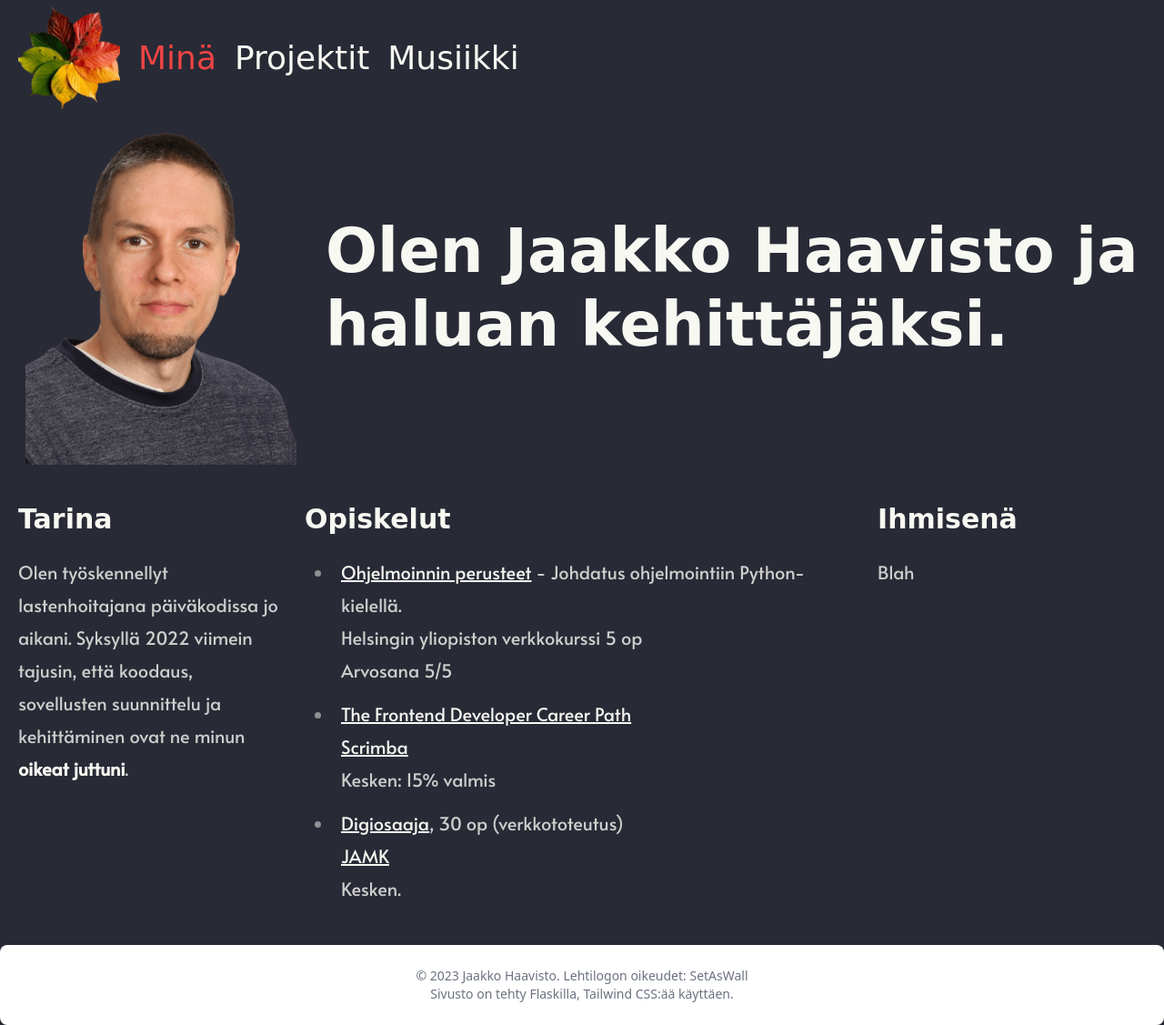
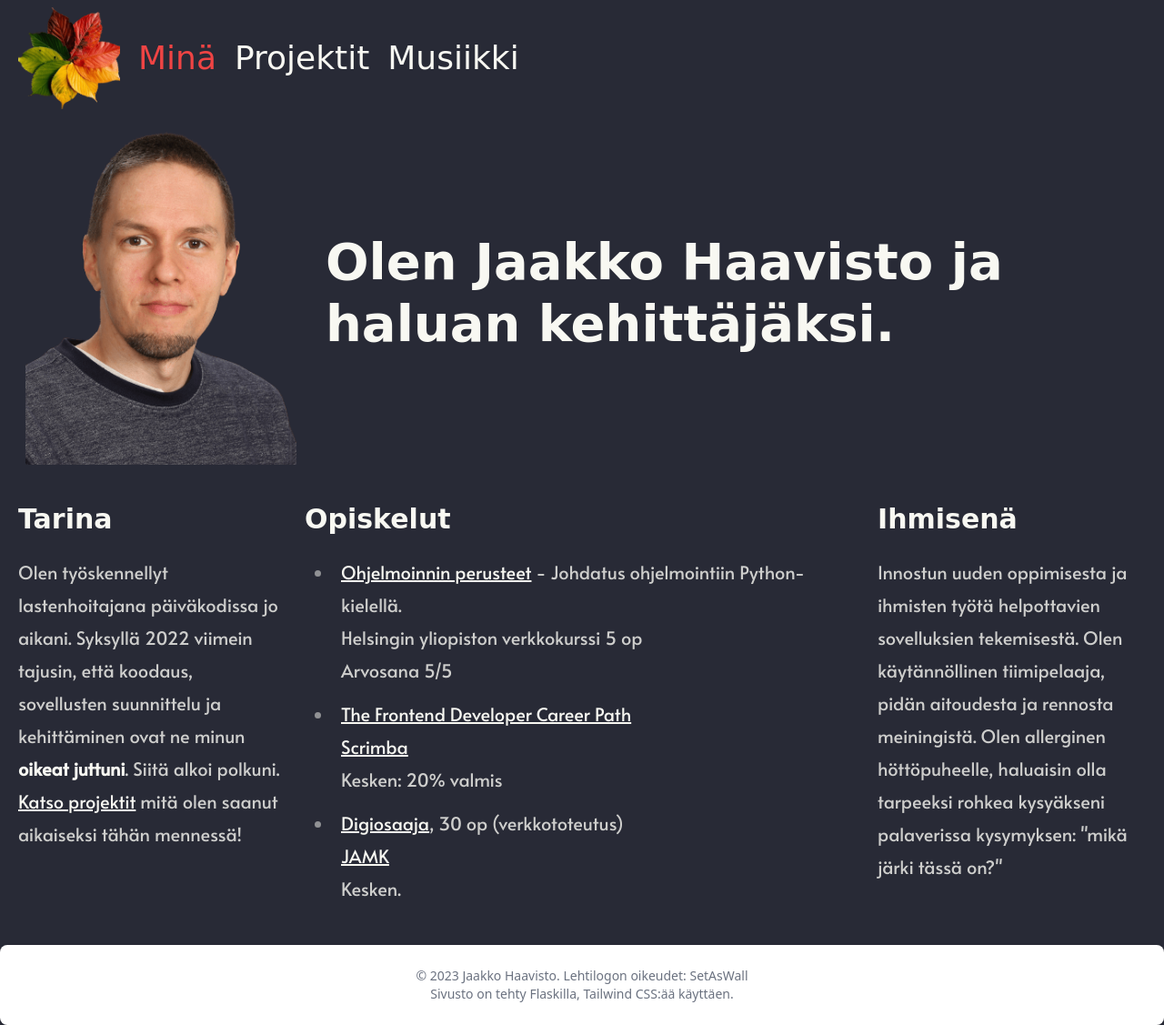
Before and after one commit to takutta/My-personal-portfolio-page, a Flask app: page / in a window 1280 px wide. Shown: the whole page at 91% size. Run offline with Flask 2, Linux system fonts and the light colour scheme; style sheets or scripts are compiled from the project's sources; parts of the project's set-up code (start-up, migrations or seed data) failed here and were passed over; some web fonts are replaced.

Commit message:
Etusivun tekstit valmiiksi

```diff
--- a/templates/etusivu.html
+++ b/templates/etusivu.html
@@ -5,7 +5,9 @@ content %}
     <div class="p-0 mx-2 md:basis-1/4">
       <img style="margin-top: 0" src="/static/images/omakuva_pieni.png" />
     </div>
-    <div class="mx-2 ml-2 text-sm sm:text-2xl justify-content md:basis-3/4">
+    <div
+      class="mx-2 ml-2 text-sm sm:text-2xl md:text-xl justify-content md:basis-3/4"
+    >
       <h1
         class="text-center font-otsikko md:text-left"
         style="line-height: 1.2em"
@@ -21,7 +23,9 @@ content %}
       <p>
         Olen työskennellyt lastenhoitajana päiväkodissa jo aikani. Syksyllä 2022
         viimein tajusin, että koodaus, sovellusten suunnittelu ja kehittäminen
-        ovat ne minun <strong>oikeat juttuni</strong>.
+        ovat ne minun <strong>oikeat juttuni</strong>. Siitä alkoi polkuni.
+        <a href="/projektit">Katso projektit</a> mitä olen saanut aikaiseksi
+        tähän mennessä!
       </p>
     </div>
     <div class="lg:col-span-2">
@@ -35,7 +39,7 @@ content %}
         <li>
           <a href="https://scrimba.com/learn/frontend"
             >The Frontend Developer Career Path</a
-          ><br /><a href="https://Scrimba.com">Scrimba</a><br />Kesken: 15%
+          ><br /><a href="https://Scrimba.com">Scrimba</a><br />Kesken: 20%
           valmis
         </li>
         <li>
@@ -49,7 +53,13 @@ content %}
     </div>
     <div class="">
       <h3 class="font-otsikko" style="margin-top: 0">Ihmisenä</h3>
-      <p>Blah</p>
+      <p>
+        Innostun uuden oppimisesta ja ihmisten työtä helpottavien sovelluksien
+        tekemisestä. Olen käytännöllinen tiimipelaaja, pidän aitoudesta ja
+        rennosta meiningistä. Olen allerginen höttöpuheelle, haluaisin olla
+        tarpeeksi rohkea kysyäkseni palaverissa kysymyksen: "mikä järki tässä
+        on?"
+      </p>
     </div>
   </div>
 </article>
--- a/templates/musiikki.html
+++ b/templates/musiikki.html
@@ -13,7 +13,7 @@ head %} {{ super() }}
     <div class="sm:basis-1/2">
       <div class="mr-2"><h1 class="font-otsikko">Musiikki</h1>
 
-      <p>Olen soitellut kitaraa ja tehnyt musiikkia reilut parikymmentä vuotta. Tyylini on monesti elektronista, hieman melankolista tunnelmointia retrosaundeilla höystettynä. Juuri nyt ei ole mitään projektia päällä kaiken ajan mennessä koodauksen parissa. Seuraavaksi eniten kiinnostaisi kollaboraatio laulajan kanssa. Jos sinulla on joku laulu, johon haluaisit itseni näköisen taustan, laitappa viestiä. Yhteystiedot löytyvät <a href="/">Minä</a>-sivulta.
+      <p>Olen soitellut kitaraa ja tehnyt musiikkia reilut parikymmentä vuotta. Tyylini on monesti elektronista, hieman melankolista tunnelmointia retrosaundeilla höystettynä. Juuri nyt ei ole mitään projektia päällä kaiken ajan mennessä koodauksen parissa. Seuraavaksi eniten kiinnostaisi kollaboraatio laulajan kanssa. Jos sinulla on joku laulu, johon haluaisit itseni näköisen taustan, laitappa viestiä!
       </p></div><h3 class="font-otsikko">Kuvia vuosien varrelta</h3>
       <div class="col-span-2 pswp-gallery my-gallery not-prose" id="my-gallery">
         <figure class="transition-all duration-300 filter hover:saturate-200">
--- a/templates/projektit.html
+++ b/templates/projektit.html
@@ -9,11 +9,11 @@
 </div>
 <div class="grid gap-4 md:gap-6 lg:gap-5 lg:grid-cols-2">
     {%for projekti in projektilista %}
-    <a href="{{'/projektit/' + projekti["konenimi"]}}" class="flex flex-col items-center transition-all duration-300 bg-white bg-gray-700 border border-gray-700 rounded-lg shadow-md md:flex-row md:max-w-4xl hover:saturate-150 hover:bg-gray-800 hover:border-gray-600">
+    <a href="{{'/projektit/' + projekti["konenimi"]}}" class="flex flex-col items-center transition-all duration-300 bg-white bg-gray-700 border border-gray-700 rounded-lg shadow-md md:flex-row md:max-w-4xl hover:saturate-200 hover:bg-gray-800 hover:border-gray-600">
         <img src="{{ url_for('static', filename='{}{}{}{}{}'.format('images/', projekti['konenimi'], '/', projekti['konenimi'], '.jpg')) }}" class="object-cover rounded-t-lg 2xl:w-96 xl:w-80 lg:w-56 md:w-56 md:rounded-none md:rounded-l-lg" alt="">
         <div class="flex flex-col justify-between p-4 leading-normal">
-            <h5 class="mb-2 text-2xl font-bold tracking-tight text-gray-900 otsikko dark:text-white">{{projekti["nimi"]}}</h5>
-            <p class="mb-3 font-normal text-gray-700 dark:text-gray-400">{{projekti["esittely"]}}</p>
+            <h5 class="mb-2 text-2xl font-bold tracking-tight text-white text-gray-900 otsikko">{{projekti["nimi"]}}</h5>
+            <p class="mb-3 font-normal text-gray-400 text-gray-700">{{projekti["esittely"]}}</p>
             <div class="flex flex-wrap gap-2 items-right place-items-right ">
                 {% for teknologia in projekti["teknologiat"] %}
                     <span class="text-xs mr-1 px-2.5 py-0.5 rounded {{teknologia}}">{{teknologia}}</span>
```
Also changed, not shown: static/images/arviointityokalu/arviointityokalu.jpg, static/images/bingo/bingo.jpg, static/images/hoitoajat_excel/hoitoajat_excel.jpg, static/images/hoitoajat_excel/ruokalappu_thumb.jpg, static/images/hoitoajat_excel/ryhmat_thumb.jpg, static/images/lehdet_Custom.png (added), static/images/ruokalistat/ruokalistat.jpg.
